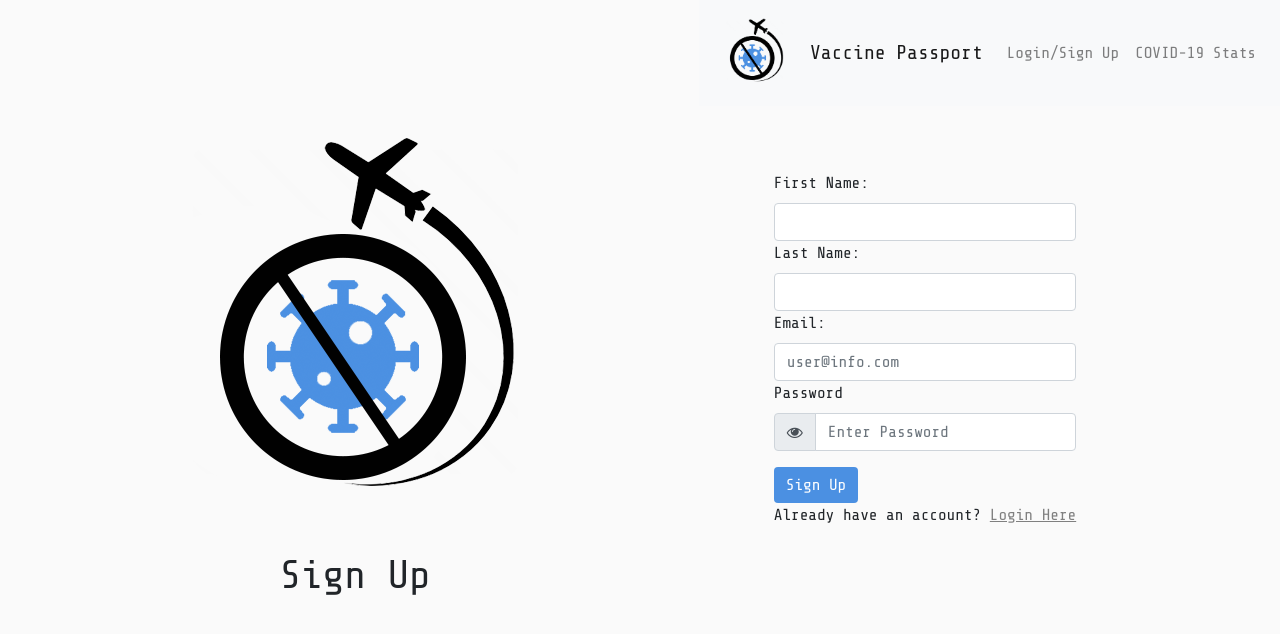
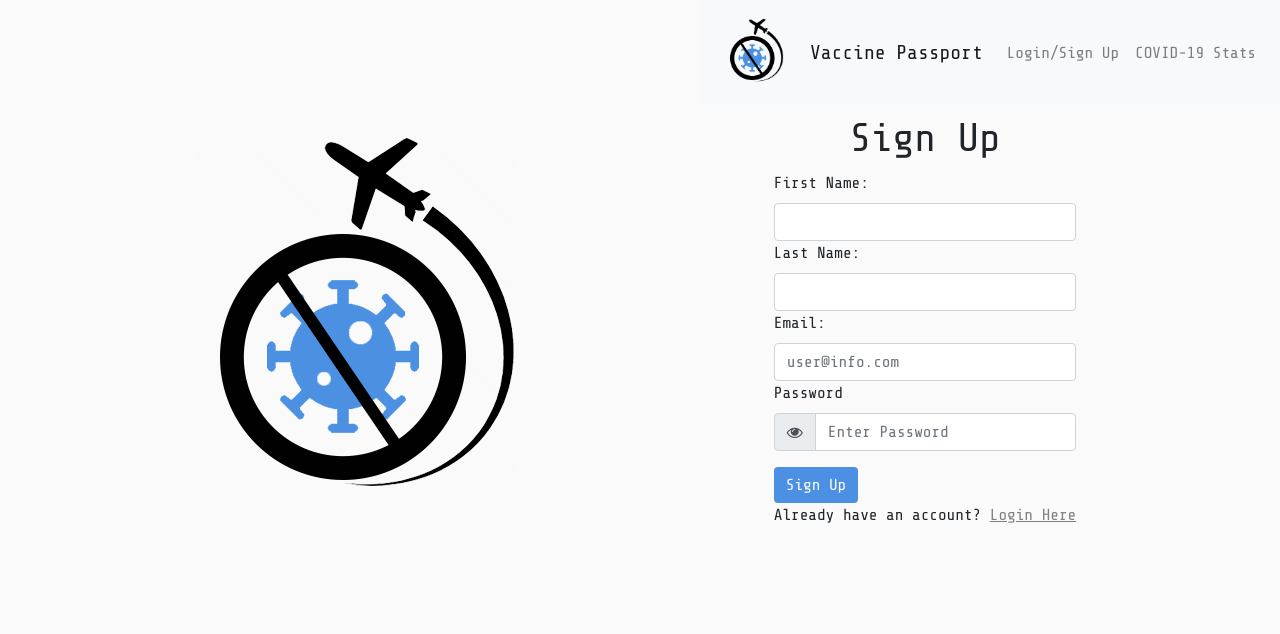
Before and after one commit to danny-zero/stackathon-vaccine-passport, a React app: page /#/signup in a window 1280 px wide. Built offline with nearby package versions, Linux system fonts and the light colour scheme.

Commit message:
fixed position of login and sign up headers again

```diff
--- a/src/components/AppTwo.js
+++ b/src/components/AppTwo.js
@@ -9,7 +9,6 @@ import SignIn from './SignIn';
 import Tracker from './COVID-Tracker/Tracker';
 import Info from './Info';
 import QR from './QR';
-import ImageForm from './ImageForm';
 import Splash from './Splash';
 
 function App() {
--- a/src/components/SignIn.js
+++ b/src/components/SignIn.js
@@ -27,9 +27,9 @@ const SignIn = ({ incorrect, signIn, signUp, setSignUp, passwordType, setPasswor
              <Row>
              <Col className={styles.col1}>
              <img className="animate__animated animate__rotateIn"src="public/logo_reversed.png" />
-             <h1>Log In</h1>
              </Col>
              <Col className={styles.col2}>
+                <h1>Log In</h1>
                 <Form onSubmit={onSubmit}>
                     <Form.Group controlId="exampleForm.ControlInput1">
                         <Form.Label>Email: </Form.Label>
--- a/src/components/SignUp.js
+++ b/src/components/SignUp.js
@@ -28,9 +28,9 @@ const SignUp = ({ createUser, signUp, setSignUp, passwordType, setPasswordType }
              <Row>
              <Col className={styles.col1}>
              <img className="animate__animated animate__rotateIn"src="public/logo_reversed.png" />
-             <h1>Sign Up</h1>
              </Col>
              <Col className={styles.col2}>
+             <h1>Sign Up</h1>
                 <Form onSubmit={onSubmit}>
                     <Form.Group controlId="exampleForm.ControlInput1">
                         <Form.Label>First Name: </Form.Label>
--- a/src/components/css/loginSignUp.module.css
+++ b/src/components/css/loginSignUp.module.css
@@ -31,6 +31,7 @@
 
 .col2 {
   display: flex;
+  flex-direction: column;
   justify-content: center;
   align-items: center;
 }
```
